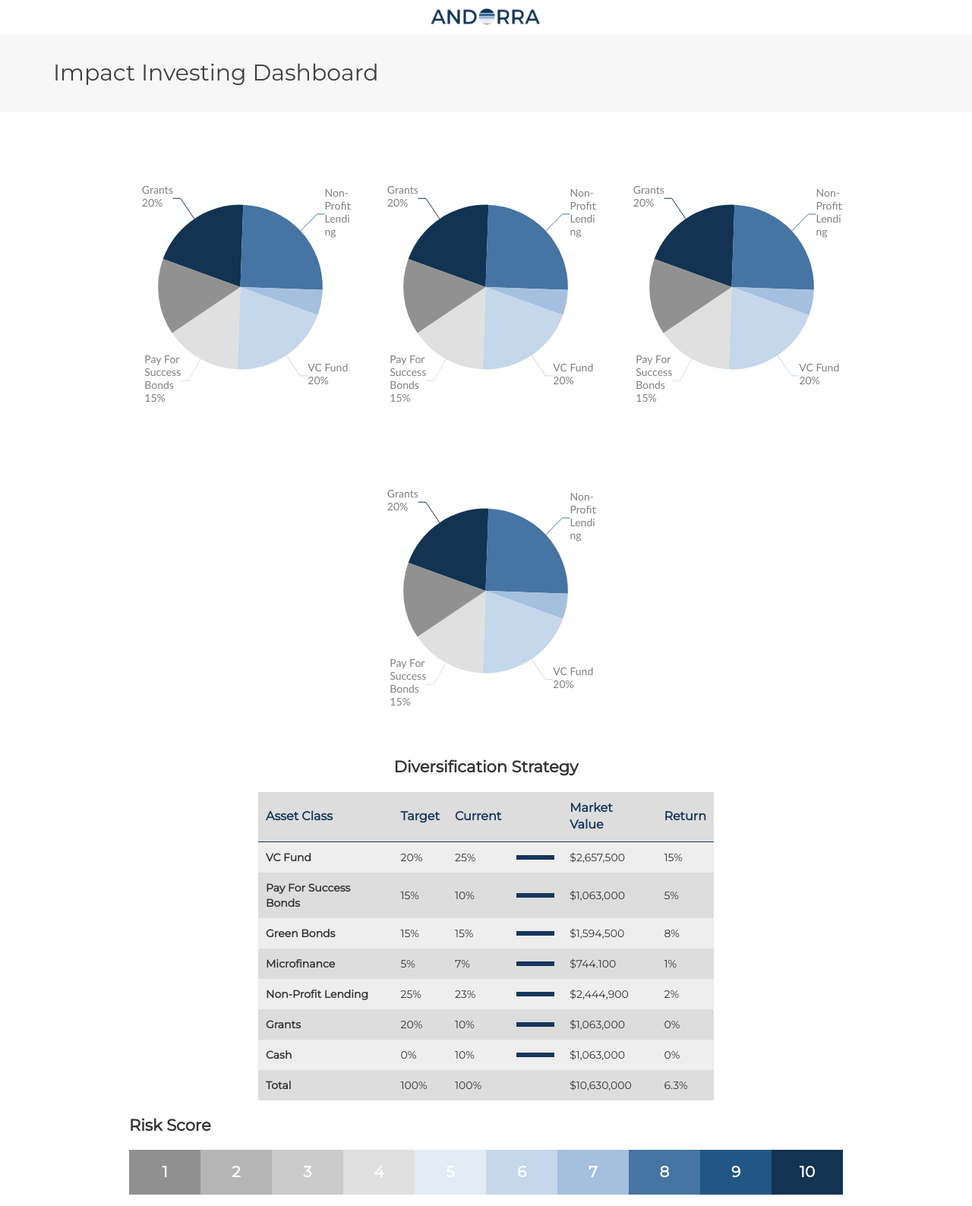
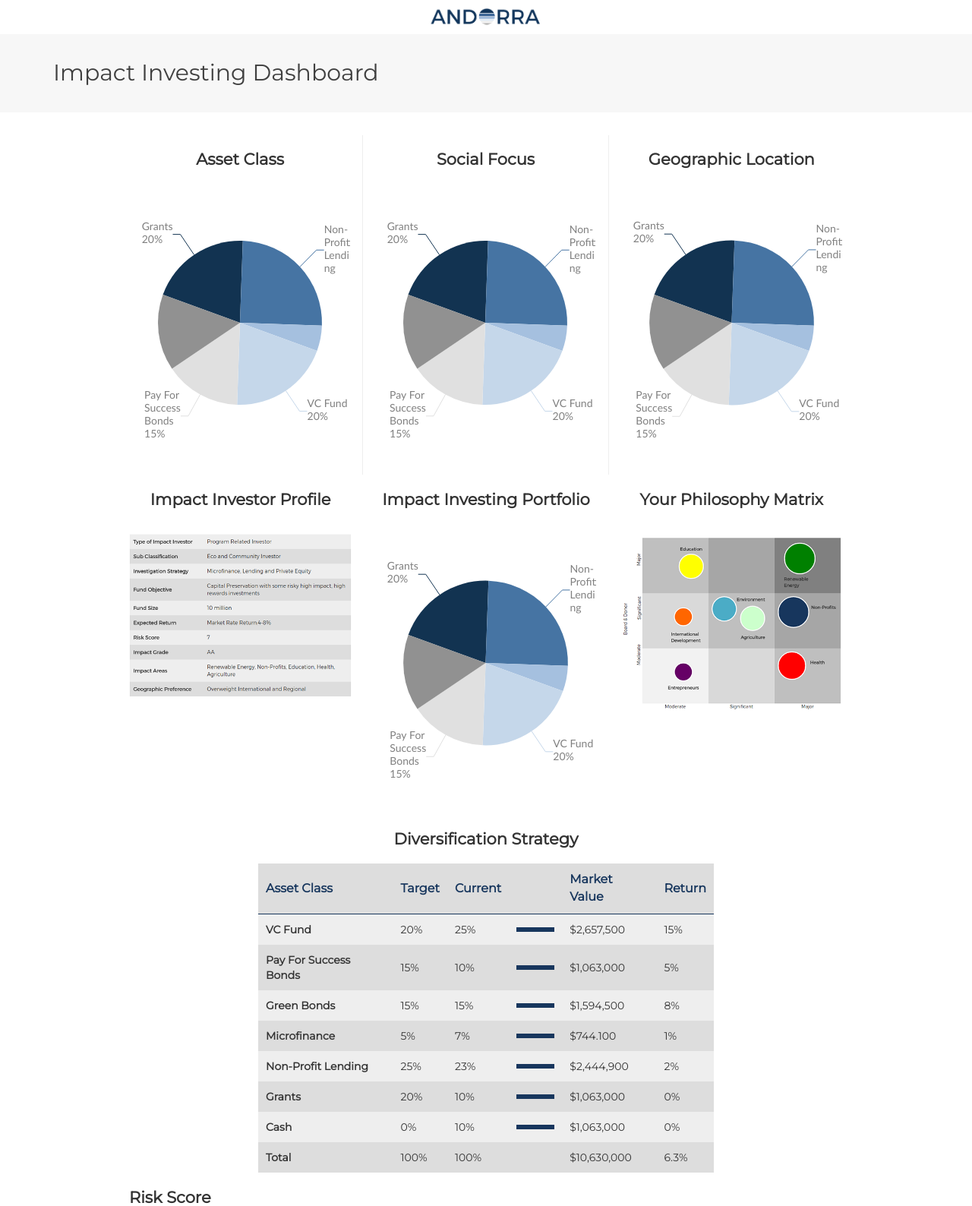
Before and after one commit to vishu87/andorra, a PHP site: page /dashboard.php in a window 1280 px wide. Shown: the top 1588 px of the page at 76% size. Run offline with PHP 8.4, Linux system fonts and the light colour scheme.

Commit message:
front page and portfolio page updated

```diff
--- a/assets/css/main.scss
+++ b/assets/css/main.scss
@@ -264,6 +301,10 @@ input, button, a {
 	position: relative;
 }
 
+h2.chart-title {
+	text-align: center;
+	margin-bottom: 0;
+}
 .chart {
 	position: relative;
 	.hide-text {
@@ -273,6 +314,15 @@ input, button, a {
 		height:20px;
 		z-index:999;
 		width:100%;
+	}
+}
+.screen-shot {
+	h2.chart-title {
+		margin-bottom: 30px;
+	}
+	img {
+		width: 100%;
+		height: auto;
 	}
 }
 
--- a/dashboard.php
+++ b/dashboard.php
@@ -13,19 +13,28 @@
 <div class="container">
 	<div class="page-body">
 		<div class="row">
-			<div class="col-md-4">
+			<div class="col-md-4" style="border-right:1px solid #eee">
+				<h2 class="chart-title">
+					Asset Class
+				</h2>
 				<div class="chart">
 			  		<div id="chartContainer1" style="height: 400px; width: 100%;"></div>
 			  		<div class="hide-text"></div>
 				</div>
 			</div>
-			<div class="col-md-4">
+			<div class="col-md-4" style="border-right:1px solid #eee">
+				<h2 class="chart-title">
+					Social Focus
+				</h2>
 				<div class="chart">
 			  		<div id="chartContainer2" style="height: 400px; width: 100%;"></div>
 			  		<div class="hide-text"></div>
 				</div>
 			</div>
 			<div class="col-md-4">
+				<h2 class="chart-title">
+					Geographic Location
+				</h2>
 				<div class="chart">
 			  		<div id="chartContainer3" style="height: 400px; width: 100%;"></div>
 			  		<div class="hide-text"></div>
@@ -35,16 +44,29 @@
 
 		<div class="row">
 			<div class="col-md-4">
-
+				<div class="screen-shot">
+					<h2 class="chart-title">
+						Impact Investor Profile
+					</h2>
+					<img src="assets/img/impact-investor-screen.png">
+				</div>
 			</div>
 			<div class="col-md-4">
+				<h2 class="chart-title">
+					Impact Investing Portfolio
+				</h2>
 				<div class="chart">
 			  		<div id="chartContainer4" style="height: 400px; width: 100%;"></div>
 			  		<div class="hide-text"></div>
 				</div>
 			</div>
 			<div class="col-md-4">
-
+				<div class="screen-shot">
+					<h2 class="chart-title">
+						Your Philosophy Matrix
+					</h2>
+					<img src="assets/img/matrix-screen.png">
+				</div>
 			</div>
 		</div>
 
```
Also changed, not shown: other parts of assets/css/main.scss (+37 -0 lines), index.php (+47 -0 lines), assets/css/main.css, assets/img/down-arrow-icon.png (added), assets/img/impact-investor-screen.png (added), assets/img/invest-impact-icon.jpg (added), assets/img/investing-plan-icon.jpg (added), assets/img/investor-profile-icon.jpg (added), assets/img/matrix-screen.png (added), 1 other file.
